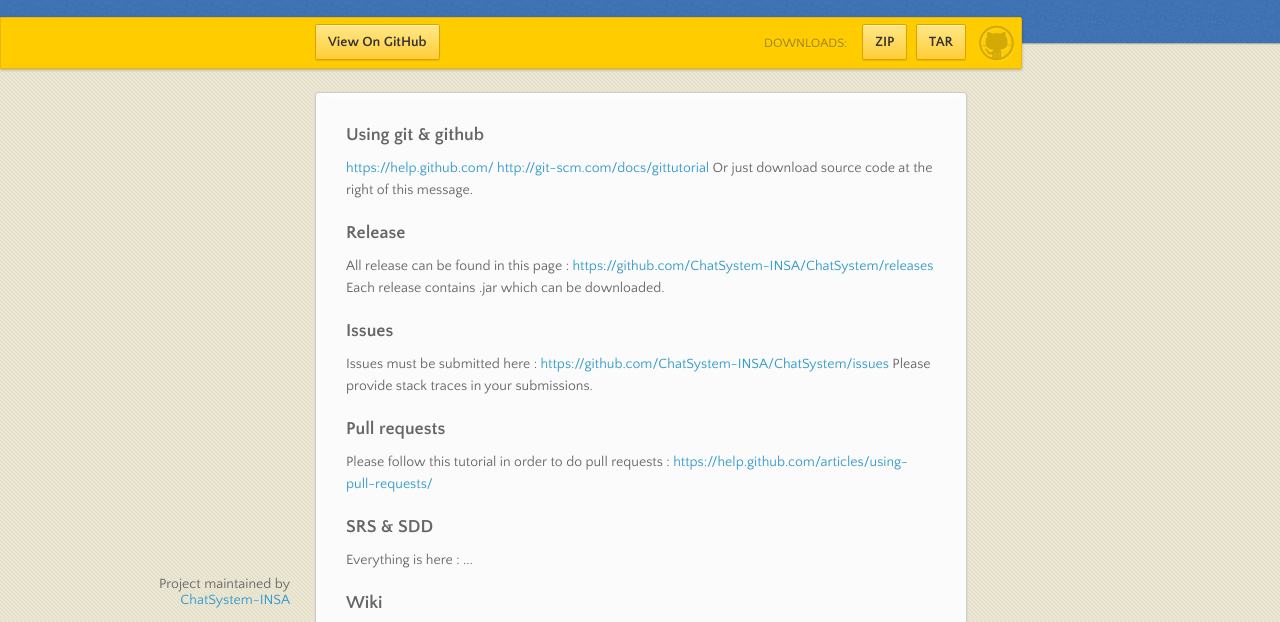
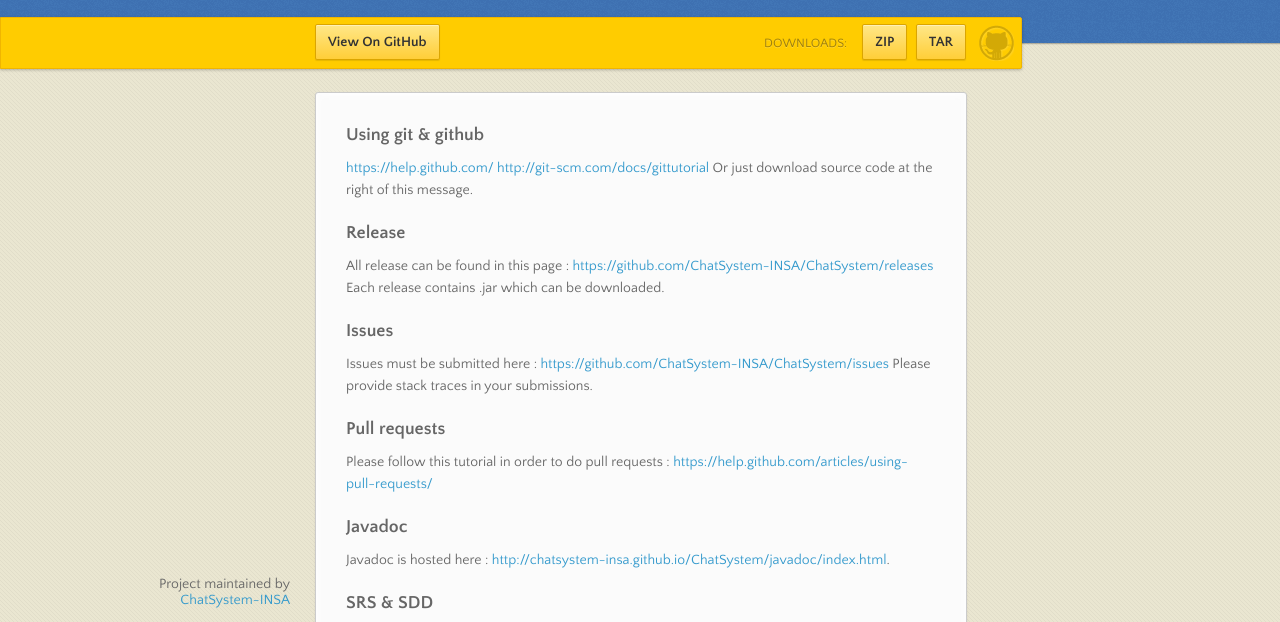
Before and after one commit to ChatSystem-INSA/ChatSystem, a plain HTML site: page index.html in a window 1280 px wide. Shown: the part 98-720 px from the top of the page. Drawn offline with nearby package versions, Linux system fonts and the light colour scheme.

Commit message:
Add javadoc link

```diff
--- a/index.html
+++ b/index.html
@@ -64,6 +64,11 @@ Please provide stack traces in your submissions.</p>
 <p>Please follow this tutorial in order to do pull requests : <a href="https://help.github.com/articles/using-pull-requests/">https://help.github.com/articles/using-pull-requests/</a></p>
 
 <h3>
+<a id="release" class="anchor" href="#release" aria-hidden="true"><span class="octicon octicon-link"></span></a>Javadoc</h3>
+
+<p>Javadoc is hosted here : <a href="http://chatsystem-insa.github.io/ChatSystem/javadoc/index.html">http://chatsystem-insa.github.io/ChatSystem/javadoc/index.html</a>.</p>
+
+<h3>
 <a id="srs--sdd" class="anchor" href="#srs--sdd" aria-hidden="true"><span class="octicon octicon-link"></span></a>SRS &amp; SDD</h3>
 
 <p>Everything is here : ...</p>
```
